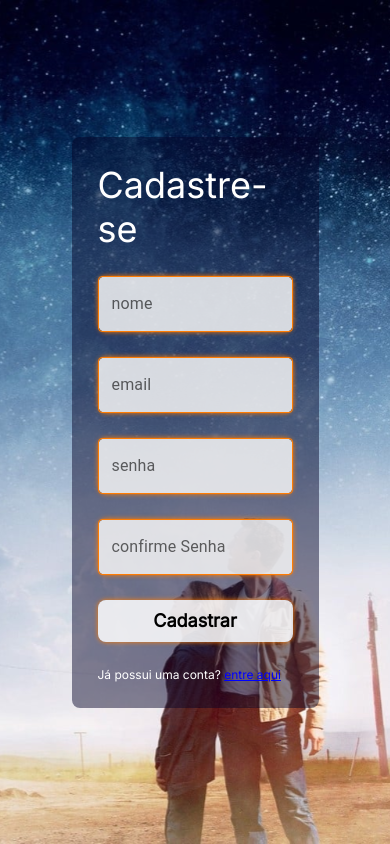
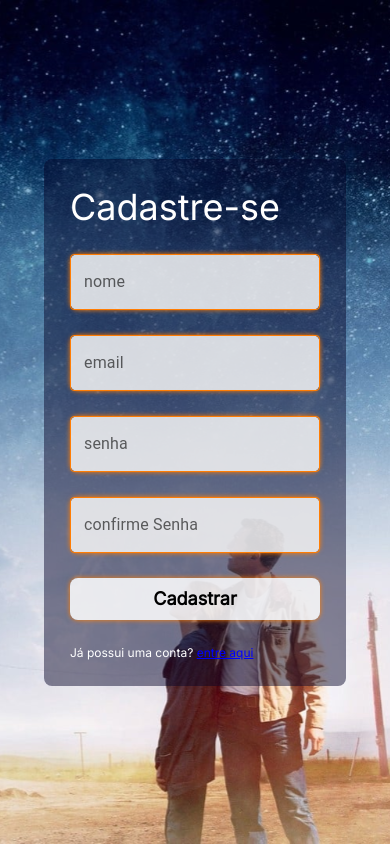
Before and after one commit to Team-Six-Courses/projeto-FrontEnd-TeamSixCourses, a React (Vite) app in the folder projeto-frontEnd-TeamSix/: page /cadastro in a window 390 px wide. Built offline with nearby package versions, Linux system fonts and the light colour scheme.

Commit message:
fix/ResponsividadeLoginPage e RegisterPage

```diff
--- a/projeto-frontEnd-TeamSix/src/Providers/userContext/userContext.tsx
+++ b/projeto-frontEnd-TeamSix/src/Providers/userContext/userContext.tsx
@@ -59,7 +59,7 @@ export const UserProvider = ({ children }: IUserDefaultProps) => {
             setLoading(true)
             const response = await api.post('/login', formData)
             console.log(response)
-            // localStorage.setItem('@TOKEN', )
+            //localStorage.setItem('@TOKEN', )
             toast.success('Login Realizado')
             navigate('/home')
         } catch (error) {
--- a/projeto-frontEnd-TeamSix/src/pages/Login/LoginPage.tsx
+++ b/projeto-frontEnd-TeamSix/src/pages/Login/LoginPage.tsx
@@ -18,7 +18,7 @@ interface Iform {
 }
 
 export const LoginPage = () => {
-  const { loading, loginUser} = useContext(UserContext)
+  const { loading, loginUser } = useContext(UserContext)
 
   const { register, handleSubmit, formState: { errors }
   } = useForm<Iform>({
--- a/projeto-frontEnd-TeamSix/src/pages/Login/style.ts
+++ b/projeto-frontEnd-TeamSix/src/pages/Login/style.ts
@@ -6,6 +6,7 @@ export const StyledMainLogin = styled.main`
   width: 100vw;
   height: 100vh;
   align-items: center;
+  flex-direction: column;
   justify-content: center;
   background: url(${img});
   background-repeat: no-repeat;
@@ -24,6 +25,14 @@ export const StyledFormLogin = styled.form`
   display: flex;
   flex-direction: column;
   gap: 25px;
+
+  @media (max-width: 769px ) {
+    min-width: 360px;
+  }
+
+  @media (max-width: 420px ) {
+    min-width: 250px;
+  }
 
   h2 {
     font-family: 'Inter';
--- a/projeto-frontEnd-TeamSix/src/pages/Register/style.ts
+++ b/projeto-frontEnd-TeamSix/src/pages/Register/style.ts
@@ -11,7 +11,7 @@ export const StyledMainRegister = styled.main`
   background-repeat: no-repeat;
   background-origin: content-box;
   background-attachment: fixed;
-  background-position: top;
+  background-position: center;
   background-size: cover;
 `;
 
@@ -24,6 +24,14 @@ export const StyledFormRegister = styled.form`
   display: flex;
   flex-direction: column;
   gap: 25px;
+
+  @media (max-width: 769px ) {
+    min-width: 360px;
+  }
+
+  @media (max-width: 420px ) {
+    min-width: 250px;
+  }
 
   h2 {
     font-family: 'Inter';
```
